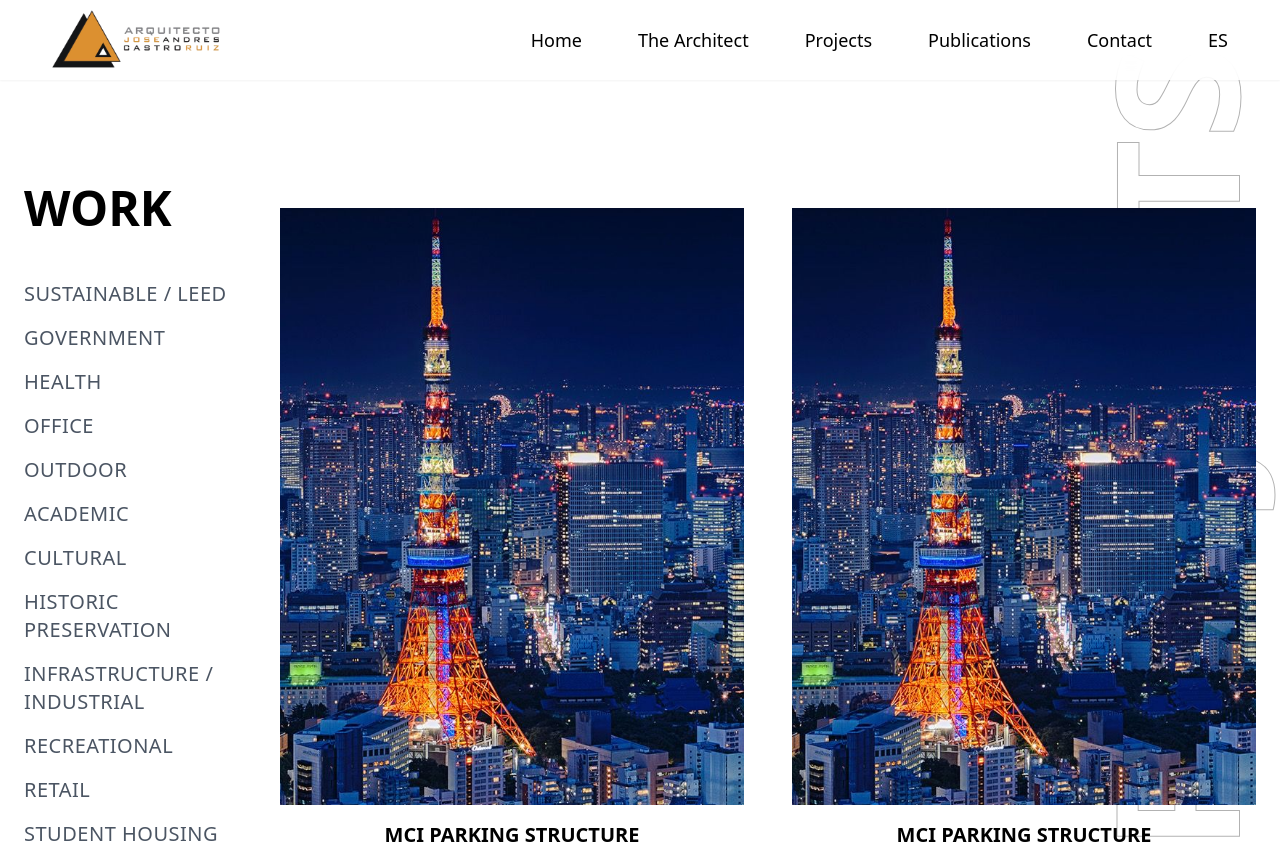
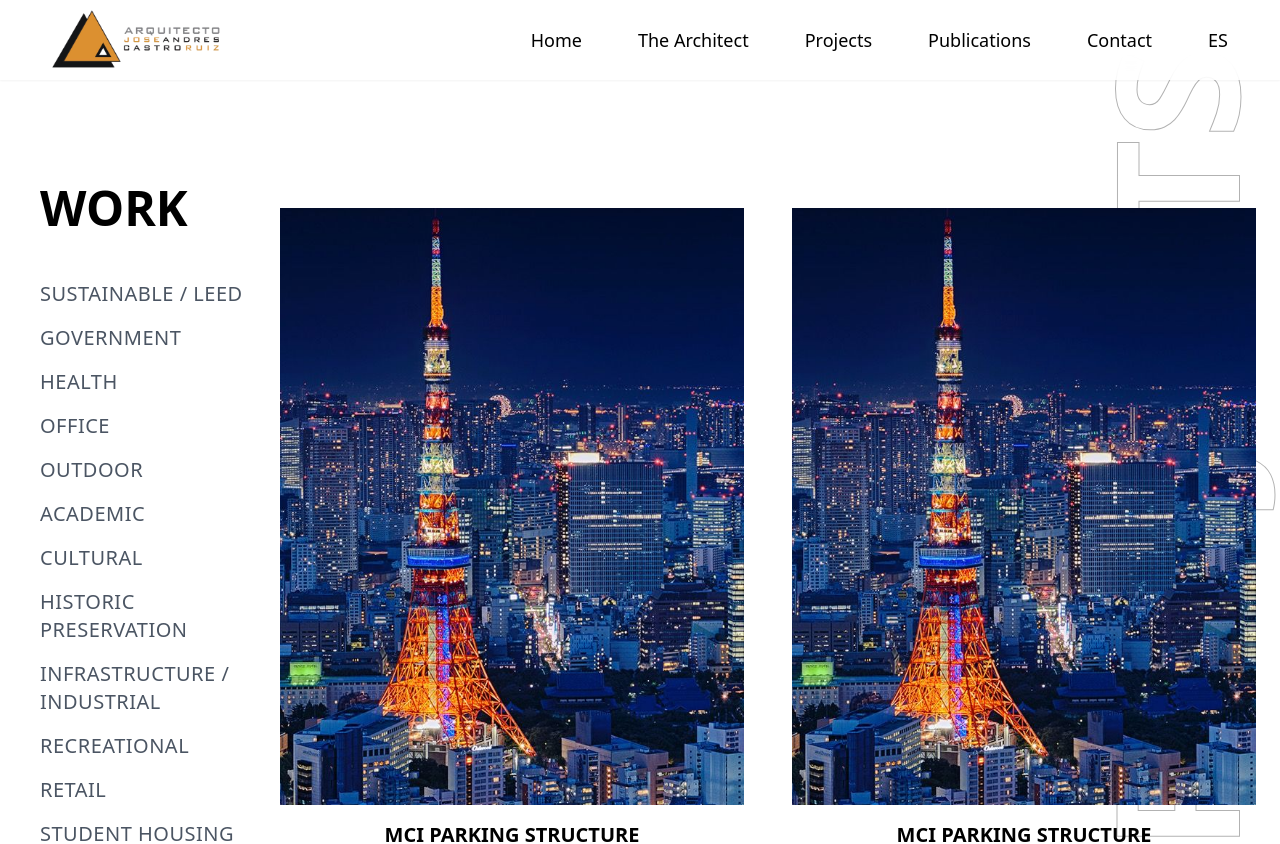
Before and after one commit to botflowlab/AndresCastroWebsite, a React (Vite) app: page /proyectos in a window 1280 px wide. Shown: the top 844 px of the page. Built offline with nearby package versions, Linux system fonts and the light colour scheme; a web font is replaced by a local one.

Commit message:
Updated Projects.jsx

```diff
--- a/src/pages/projects/Projects.jsx
+++ b/src/pages/projects/Projects.jsx
@@ -38,7 +38,7 @@ export default function Projects() {
         {/* Desktop Layout */}
         <div className="hidden md:flex">
           {/* Sidebar */}
-          <div className="w-64 px-6 pt-6 shrink-0">
+          <div className="w-64 pl-10 pt-6 shrink-0">
             <Sidebar />
           </div>
 
```
